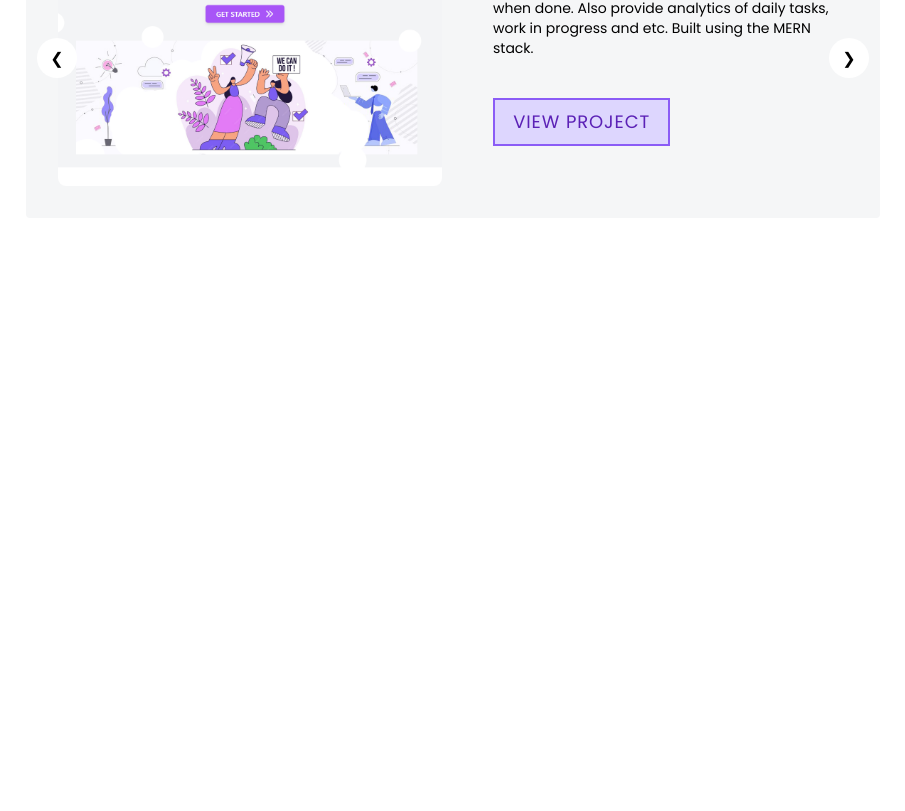
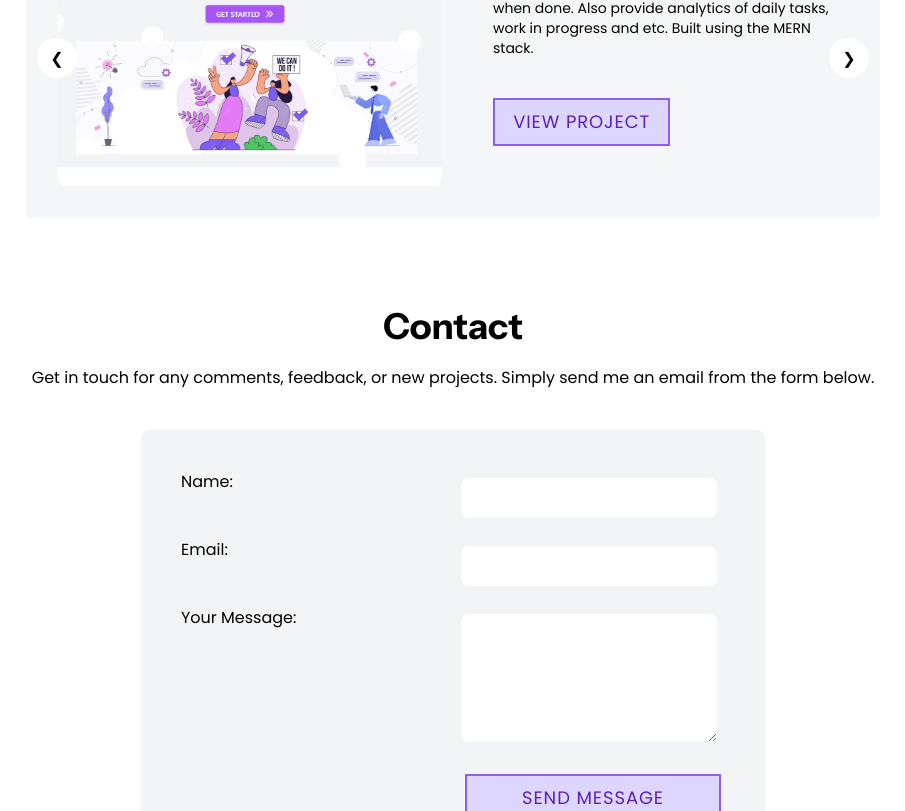
Before and after one commit to KeshaniPerera/Portfolio-Website, a React (Vite) app: page / in a window 1280 px wide. Shown: the part 1986-2797 px from the top of the page, without its empty margins (187-1092 px from the left). Before the commit the page ends 2268 px from the top, so only its background shows below. Built offline with nearby package versions, Linux system fonts and the light colour scheme.

Commit message:
contact section

```diff
--- a/package.json
+++ b/package.json
@@ -10,8 +10,10 @@
     "preview": "vite preview"
   },
   "dependencies": {
+    "@emailjs/browser": "^4.4.1",
     "react": "^18.3.1",
     "react-dom": "^18.3.1",
+    "react-hot-toast": "^2.4.1",
     "react-type-animation": "^3.2.0",
     "react-typed": "^2.0.12"
   },
--- /dev/null
+++ b/src/components/contact.jsx
@@ -0,0 +1,110 @@
+import React, { useRef, useState } from 'react';
+import emailjs from '@emailjs/browser';
+import toast, { Toaster } from 'react-hot-toast';
+import send from '../assets/send.mp3';
+
+export const Contact = () => {
+  const form = useRef();
+  const [validationError, setValidation] = useState("");
+
+  const emailPattern = /^[^\s@]+@[^\s@]+\.[^\s@]+$/;
+
+  const validate = () => {
+    const formData = new FormData(form.current);
+
+    const fromName = formData.get('from_name');
+    const fromEmail = formData.get('from_email');
+    const message = formData.get('message');
+
+    if (!fromName || !fromEmail || !message) {
+      setValidation("Please fill out all fields");
+      return false;
+    }
+
+    if (!emailPattern.test(fromEmail)) {
+      setValidation("Please enter a valid email address");
+      return false;
+    }
+
+    setValidation("");
+    return true;
+  };
+
+  const sendEmail = (e) => {
+    e.preventDefault();
+
+    if (!validate()) {
+      return;
+    }
+
+
+    new Audio(send).play();
+
+    emailjs
+      .sendForm('service_vtzrhmj', 'template_r2f3xz9', form.current, {
+        publicKey: '7gIAtcFYFLq-SAq24',
+      })
+      .then(
+        () => {
+          console.log('SUCCESS!');
+          toast.success('Email sent successfully');
+          form.current.reset();
+        },
+        (error) => {
+          console.log('FAILED...', error.text);
+          toast.error('Error sending email, please send an email from your email client');
+        }
+      );
+  };
+
+  return (
+    <form ref={form} onSubmit={sendEmail}>
+      <div>
+        <Toaster position="bottom-right" duration={8000} />
+
+        <div className="p-10 pt-1">
+          <h1 className="font-jobTitle text-center mt-5 mb-5 text-4xl">Contact</h1>
+          <p className="font-poppins text-center justify-self-center">
+            Get in touch for any comments, feedback, or new projects. Simply send me an email from the form below.
+          </p>
+          <div className="bg-gray-100 rounded-lg mt-10 align-middle justify-center justify-self-center flex flex-col p-10">
+            <div className="grid grid-cols-1 md:grid-cols-2">
+              <h4 className="font-poppins mb-2"> Name: </h4>
+              <input
+                type="text"
+                name="from_name"
+                className="md:w-64 w-52 p-2 m-2 rounded-lg mb-5"
+                onChange={validate}
+              />
+            </div>
+            <div className="grid grid-cols-1 md:grid-cols-2">
+              <h4 className="font-poppins mb-2"> Email: </h4>
+              <input
+                type="text"
+                name="from_email"
+                className="md:w-64 p-2 w-52 m-2 rounded-lg mb-5"
+                onChange={validate}
+              />
+            </div>
+            <div className="grid grid-cols-1 md:grid-cols-2">
+              <h4 className="font-poppins mb-2"> Your Message: </h4>
+              <textarea
+                name="message"
+                className="md:w-64 p-2 m-2 w-52 rounded-lg h-32 mb-3"
+                onChange={validate}
+              />
+            </div>
+            <div className="grid grid-cols-1 md:grid-cols-2">
+              <h4 className='font-poppins text-sm text-red-700'>{validationError}</h4>
+              <input
+                type="submit"
+                value="SEND MESSAGE"
+                className="block mt-5 ml-3 font-poppins md:w-64 text-lg tracking-wider text-violet-800 border-2 border-solid border-violet-500 bg-violet-200 text-center p-2"
+              />
+            </div>
+          </div>
+        </div>
+      </div>
+    </form>
+  );
+};
--- a/src/home.jsx
+++ b/src/home.jsx
@@ -4,17 +4,19 @@ import { Intro } from './components/intro.jsx';
 import { About } from './components/about.jsx';
 import { Skills } from './components/skills.jsx';
 import { Projects } from './components/projects.jsx';
+import { Contact } from './components/contact.jsx';
 
 export const HomePage = () => {
     return (
         <>
         <div>
+
         < NavBar />
         < Intro />
         < About />
         < Skills />
         < Projects />
-
+        < Contact />
         </div>
         </>
     )
```
Also changed, not shown: 2 other files (tests, documents, lock files or other folders).
